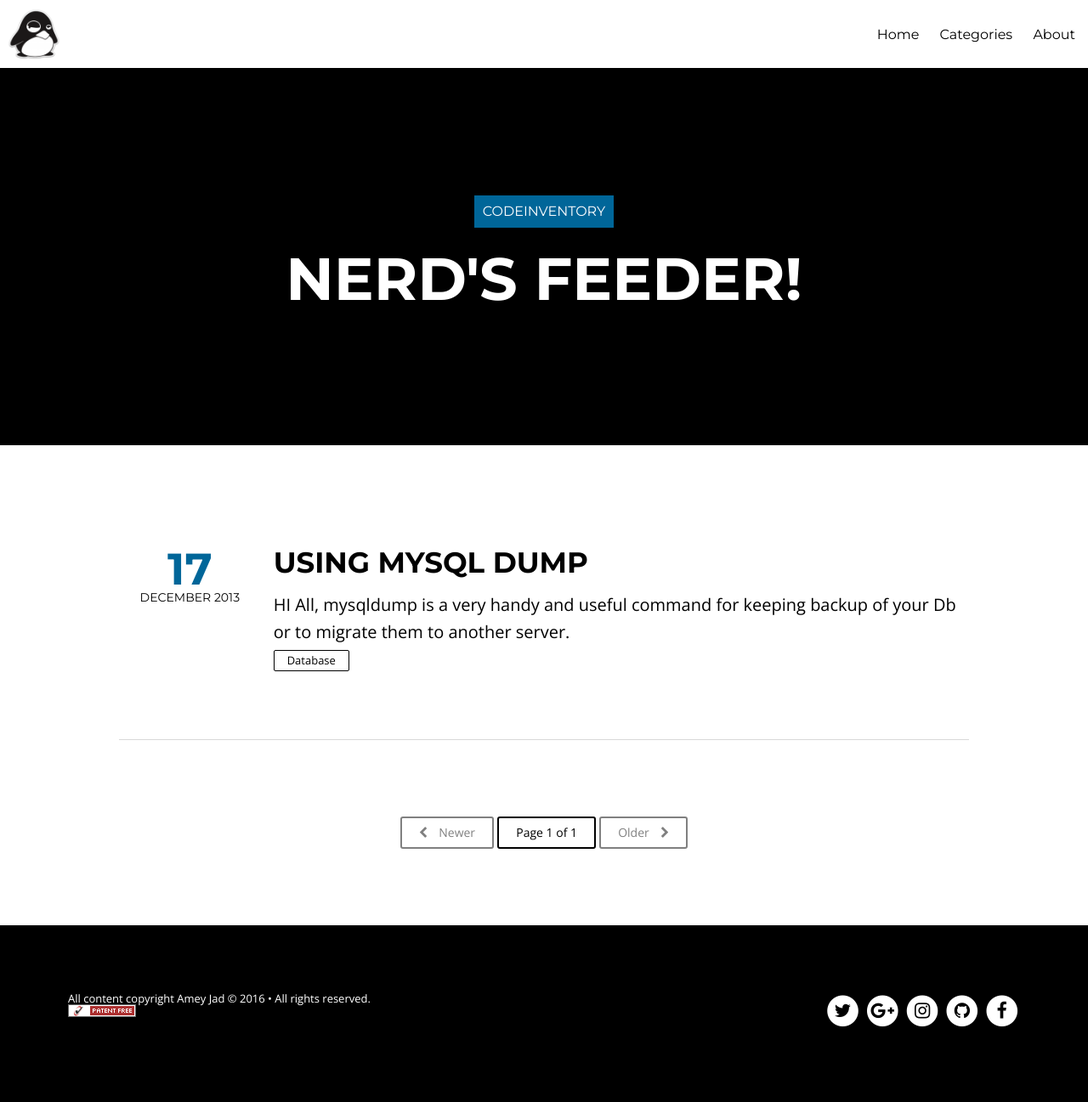
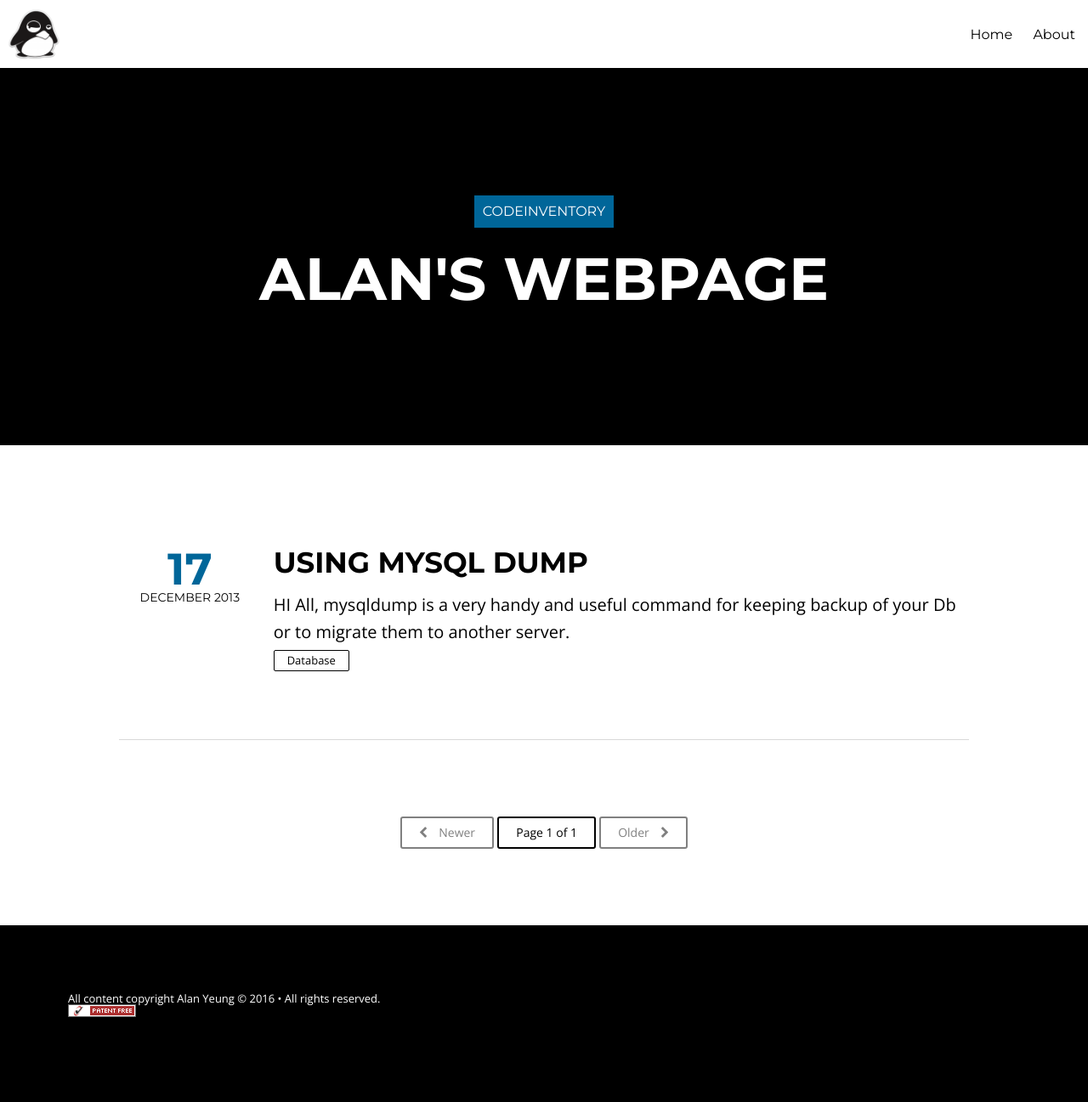
Before and after one commit to yeungalan0/yeungalan0.github.io, a Jekyll site: the page built from index.html, in a window 1280 px wide. Shown: the whole page at 85% size. Built offline with Jekyll 4.4.1, drawn with Linux system fonts in a browser that asks for light colours; nearby versions of some CDN libraries; the list of posts is cut into pages by our own code.

Commit message:
Removed categories menu option

```diff
--- a/_config.yml
+++ b/_config.yml
@@ -1,5 +1,5 @@
 title:            CodeInventory
-description:      "Nerd's feeder!"
+description:      "Alan's Webpage"
 logo:             logo.png
 share:            true
 dropcap:	   true
@@ -10,24 +10,12 @@ url:
 
 # Owner/author information
 owner:
-  name:           Amey Jad
-  avatar:         ameyjadiye.jpg
-  email:          ameyjadiye@gmail.com
+  name:           Alan Yeung
+#  avatar:         ameyjadiye.jpg
+  email:          yeungalan0@gmail.com
   # Use the coder's toolbox at http://coderstoolbox.net/string/#!encoding=xml&action=encode&charset=us_ascii to encode your description into XML string
   description:    Programming is 1% knowledge, 2% ability and 97% getting the ability to work with the knowledge :)
   # Social networking links used in footer. Update and remove as you like.
-  twitter:        ameyjadiye
-  facebook:       ameyjadiye
-  github:         ameyjadiye
-  instagram:      ameyjadiye
-  # For Google Authorship https://plus.google.com/authorship
-  google_plus:    https://plus.google.com/u/0/+AmeyJadiye
-
-# Analytics and webmaster tools stuff goes here
-google_analytics:   UA-46791108-1
-google_verify:
-# https://ssl.bing.com/webmaster/configure/verify/ownership Option 2 content= goes here
-bing_verify:
 
 # Links to include in footer navigation
 # For external links add external: true
@@ -36,15 +24,12 @@ links:
     url: /
     external: false
     icon: home
-  - title: Categories
-    url: /categories
   - title: About
     url: /about
 
 # http://en.wikipedia.org/wiki/List_of_tz_database_time_zones
 timezone:    Asia/Calcutta
 future:      true
-highlighter: pygments
 markdown:    kramdown
 paginate:    5
 paginate_path: "page:num"
```
